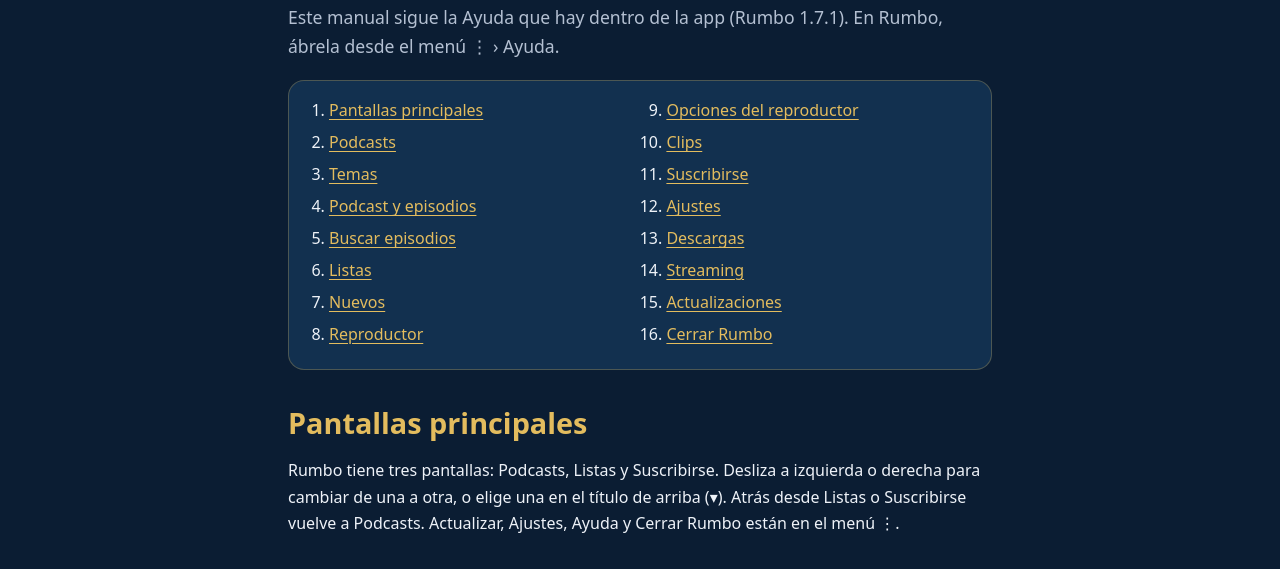
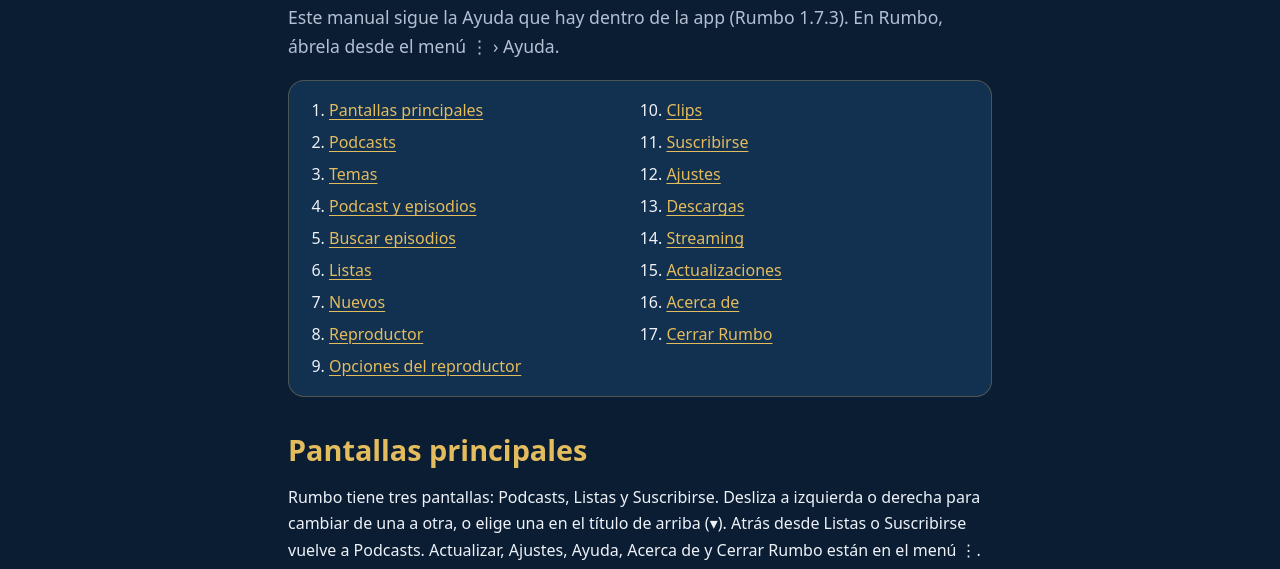
Before and after one commit to jmarinlorenzo-hub/rumbo-web, a plain HTML site: page es/manual.html in a window 1280 px wide. Shown: the part 152-721 px from the top of the page. Drawn offline with Linux system fonts and the light colour scheme.

Commit message:
Manual: Rumbo 1.7.3 Help, with the About section

```diff
--- a/es/manual.html
+++ b/es/manual.html
@@ -33,7 +33,7 @@
 <main id="main">
   <div class="wrap doc">
     <h1>Manual</h1>
-    <p class="lead">Este manual sigue la Ayuda que hay dentro de la app (Rumbo 1.7.1). En Rumbo, ábrela desde el menú ⋮ › Ayuda.</p>
+    <p class="lead">Este manual sigue la Ayuda que hay dentro de la app (Rumbo 1.7.3). En Rumbo, ábrela desde el menú ⋮ › Ayuda.</p>
 
     <nav class="toc" aria-label="Contenido">
       <ol>
@@ -52,12 +52,13 @@
         <li><a href="#downloads">Descargas</a></li>
         <li><a href="#streaming">Streaming</a></li>
         <li><a href="#updates">Actualizaciones</a></li>
+        <li><a href="#about">Acerca de</a></li>
         <li><a href="#closing">Cerrar Rumbo</a></li>
       </ol>
     </nav>
 
     <h2 id="main-screens">Pantallas principales</h2>
-    <p>Rumbo tiene tres pantallas: Podcasts, Listas y Suscribirse. Desliza a izquierda o derecha para cambiar de una a otra, o elige una en el título de arriba (▾). Atrás desde Listas o Suscribirse vuelve a Podcasts. Actualizar, Ajustes, Ayuda y Cerrar Rumbo están en el menú ⋮.</p>
+    <p>Rumbo tiene tres pantallas: Podcasts, Listas y Suscribirse. Desliza a izquierda o derecha para cambiar de una a otra, o elige una en el título de arriba (▾). Atrás desde Listas o Suscribirse vuelve a Podcasts. Actualizar, Ajustes, Ayuda, Acerca de y Cerrar Rumbo están en el menú ⋮.</p>
 
     <h2 id="podcasts">Podcasts</h2>
     <p>Tus podcasts en una cuadrícula de portadas; toca una para abrirlo. Desliza hacia abajo para buscar episodios nuevos.</p>
@@ -128,6 +129,9 @@
     <h2 id="updates">Actualizaciones</h2>
     <p>Los feeds se revisan una vez al día a la hora elegida en Ajustes (se puede desactivar) y cuando tocas Actualizar. Los podcasts con descarga automática descargan sus episodios nuevos.</p>
 
+    <h2 id="about">Acerca de</h2>
+    <p>El menú ⋮ › Acerca de muestra la versión, el sitio web, este manual y la política de privacidad (se abren en tu navegador), una forma de escribir al desarrollador, Invítame a un café y las licencias de código abierto de las bibliotecas que usa Rumbo.</p>
+
     <h2 id="closing">Cerrar Rumbo</h2>
     <p>Cerrar Rumbo, en el menú ⋮, detiene la reproducción (guardando la posición) y las descargas. Las descargas en cola siguen la próxima vez que abras la app.</p>
   </div>
```
Also changed, not shown: manual.html (+6 -2 lines).
